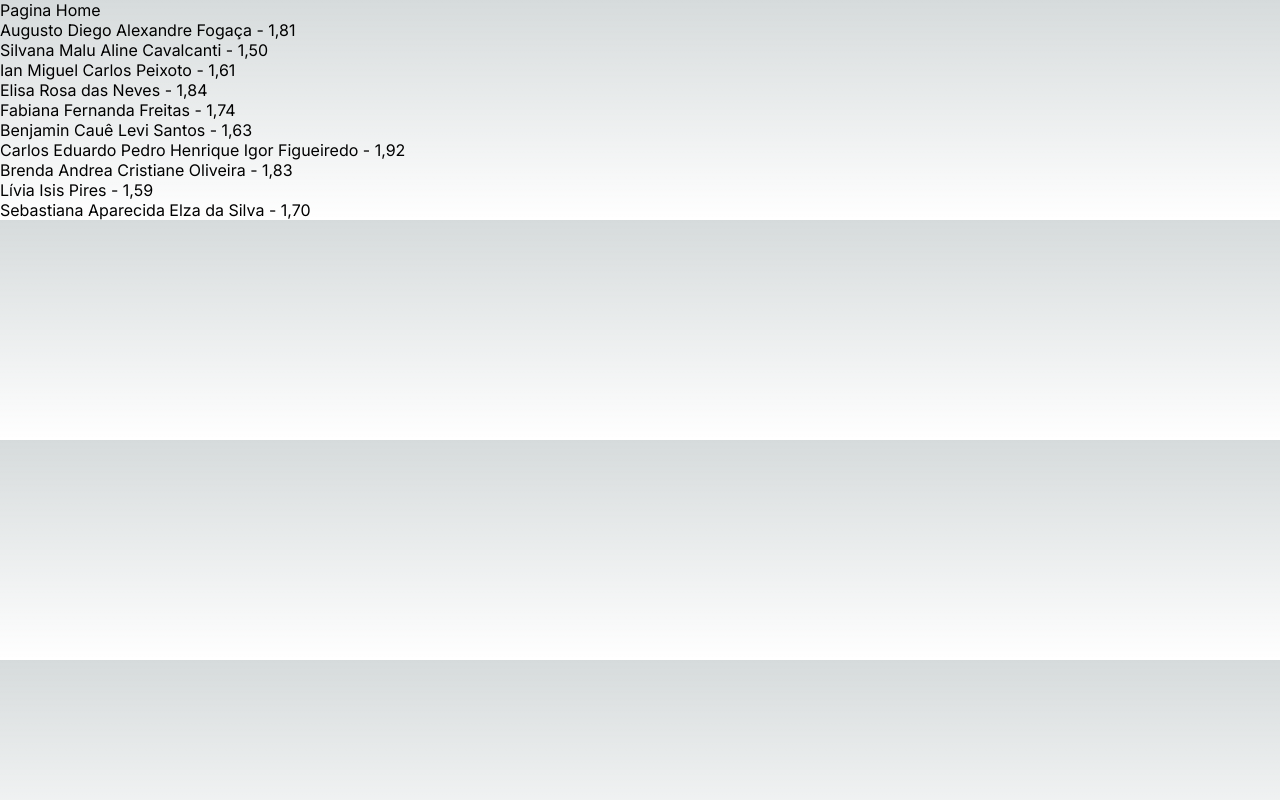
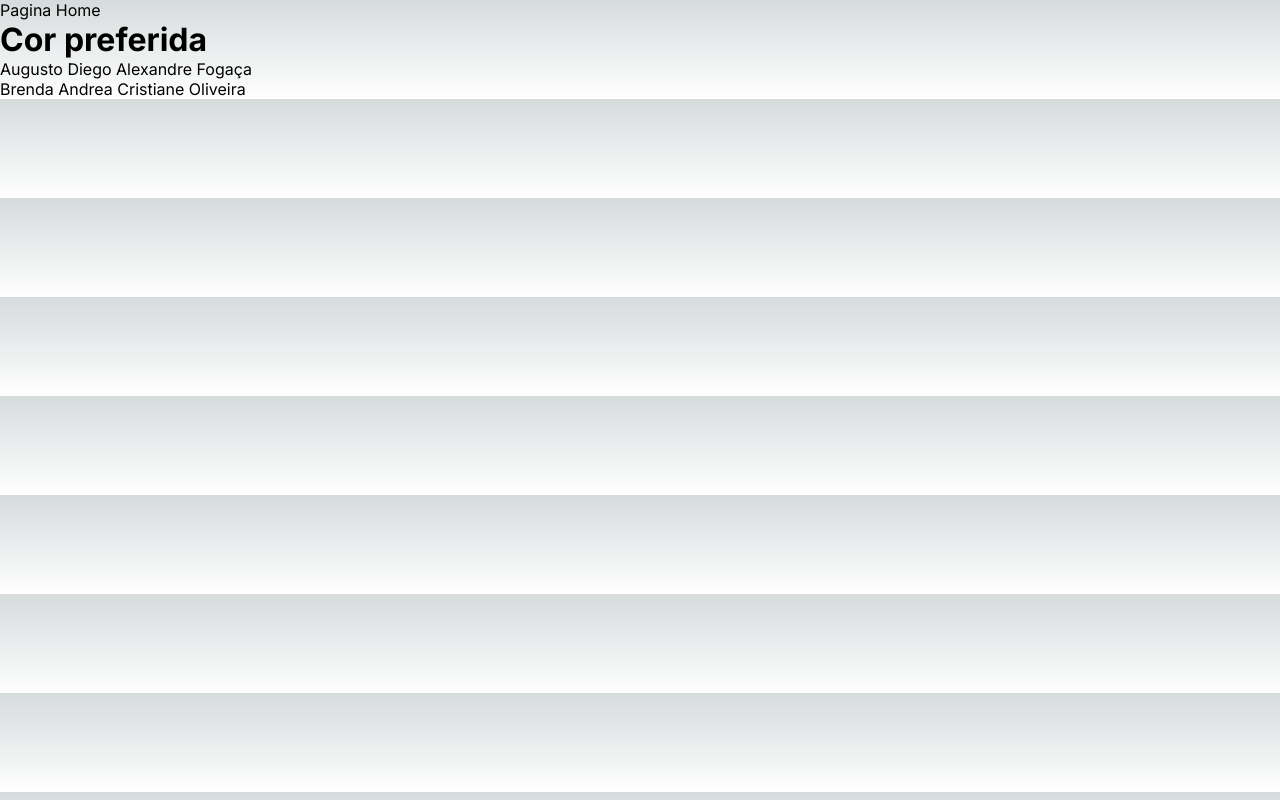
Before and after one commit to leandrorgrosso/studying-programming, a Next.js app in the folder 007-NEXTJS/start-nextjs/: page / in a window 1280 px wide. Built offline with nearby package versions, Linux system fonts and the light colour scheme.

Commit message:
usando filtro

```diff
--- a/007-NEXTJS/start-nextjs/app/page.jsx
+++ b/007-NEXTJS/start-nextjs/app/page.jsx
@@ -6,6 +6,7 @@ import { listaPessoa } from "../data/listaPessoa";
 
 function Home() {
   const lista = listaPessoa.map((pessoa) => <li>{pessoa.nome}</li>);
+  const corPreferida = listaPessoa.filter((pessoa) => pessoa.cor === "roxo");
   return (
     <div>
       <div>Pagina Home</div>
@@ -18,15 +19,26 @@ function Home() {
 
       {/* <Cartao textoDaFrase="Algum texto da frase" autorDaFrase="Autor da Frase"/> */}
 
-      {listaPessoa.length > 0 && (
-        <ul>
-          {/* {lista} */}
-          {listaPessoa.map((pessoa) => (
-            <li key={pessoa.id}>
-              {pessoa.nome} - {pessoa.altura}
-            </li>
-          ))}
-        </ul>
+      {/* {listaPessoa.length > 0 && ( */}
+      {/* <ul> */}
+      {/* {lista} */}
+      {/* {listaPessoa.map((pessoa) => ( */}
+      {/* <li key={pessoa.id}> */}
+      {/* {pessoa.nome} - {pessoa.altura} */}
+      {/* </li> */}
+      {/* ))} */}
+      {/* </ul> */}
+      {/* )} */}
+
+      {corPreferida.length > 0 && (
+        <>
+          <h1>Cor preferida</h1>
+          <ul>
+            {corPreferida.map((pessoa) => (
+              <li key={pessoa.id}>{pessoa.nome}</li>
+            ))}
+          </ul>
+        </>
       )}
     </div>
   );
```
